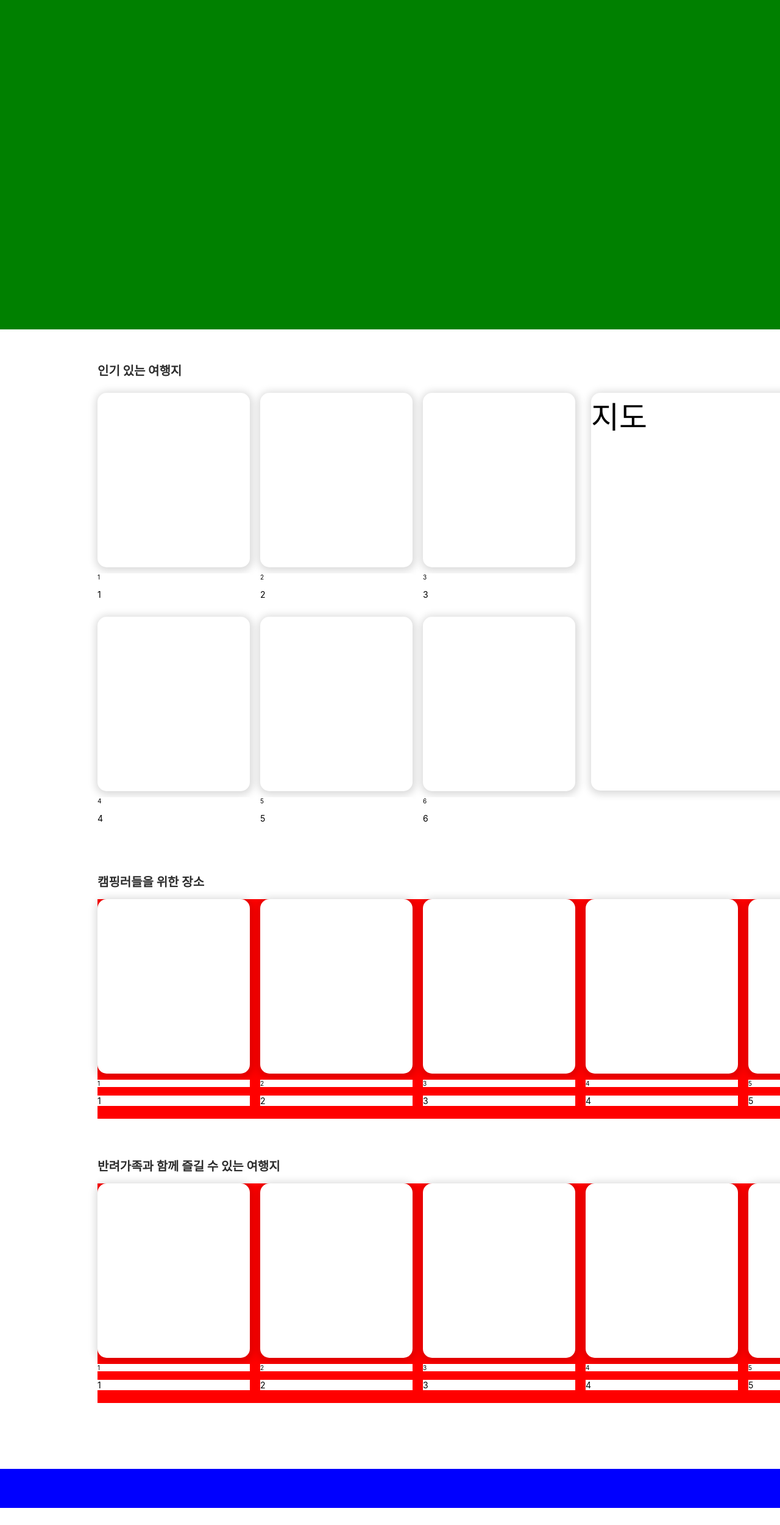
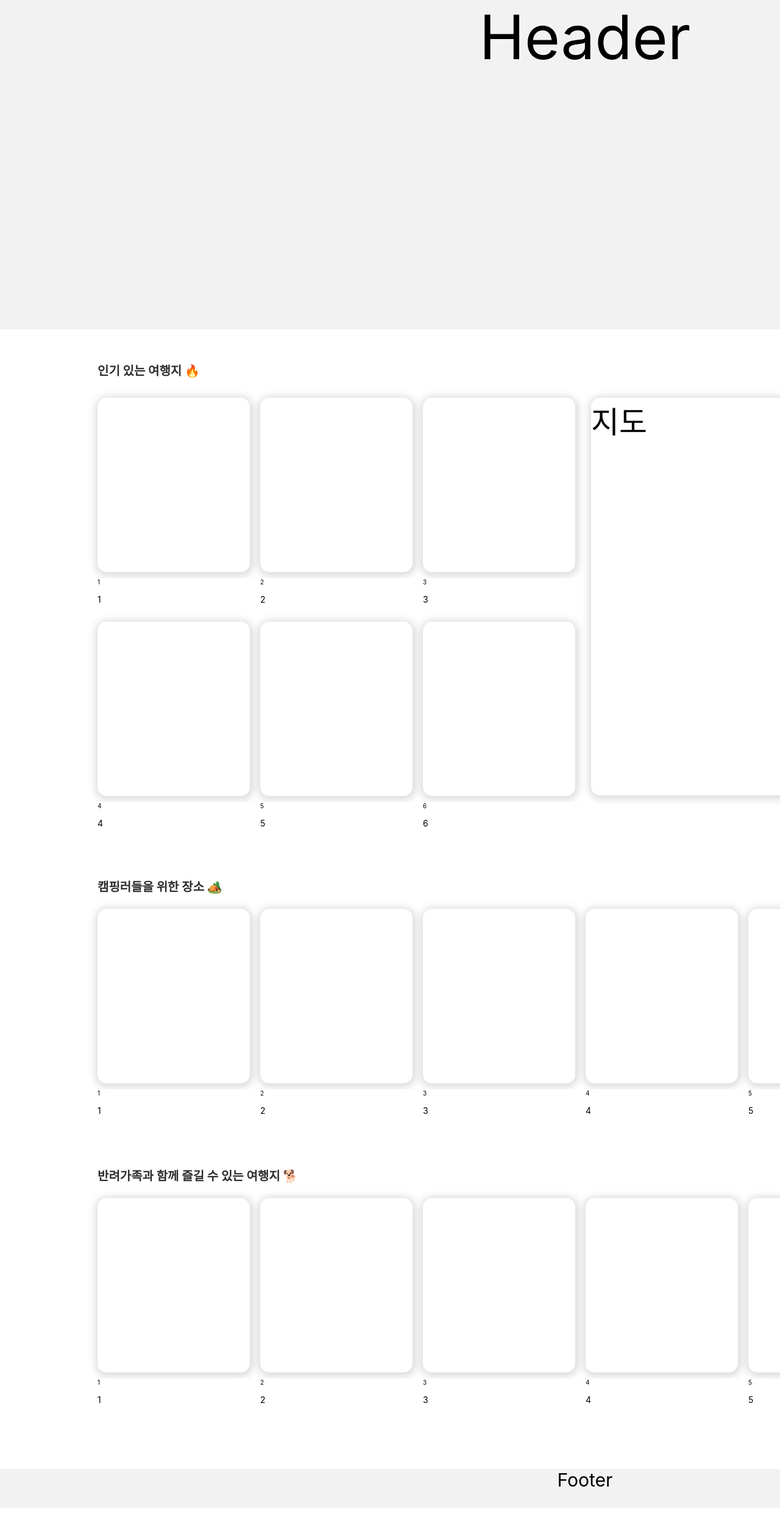
Before and after one commit to G-A-L-E/FrontEnd, a Next.js app in the folder gale/: page / in a window 1280 px wide. Shown: the top 2500 px of the page at 61% size. Built offline with nearby package versions, Linux system fonts and the light colour scheme.

Commit message:
메인화면 레이아웃 구성 20221018

```diff
--- a/gale/pages/index.tsx
+++ b/gale/pages/index.tsx
@@ -11,14 +11,15 @@ const Wrapper: any = styled.div`
 const WrapperHeader: any = styled.div`
   width: 100%;
   height: 540px;
-  background-color: green;
+  background-color: #f2f2f2;
+  font-size: 100px;
+  text-align: center;
 `
 const WrapperBody: any = styled.div`
   position: relative;
   left: 160px;
   width: 1760px;
   height: 1868px;
-  // background-color: yellow;
   display: flex;
   flex-direction : column;
 `
@@ -26,13 +27,15 @@ const WrapperFooter: any = styled.div`
   position: relative;
   width: 1920px;
   height: 64px;
-  background-color: blue;
+  background-color: #f2f2f2;
+  font-size: 30px;
+  text-align: center;
 `
 const Titles: any = styled.div`
   position: relative;
   height: 24px;
   top: 56px;
-  margin-bottom: 24px;
+  margin-bottom: 32px;
   background-color: #ffffff;
 
   font-family: 'Inter';
@@ -65,8 +68,8 @@ const BodayTitleGridRight: any = styled.div`
     text-align: center
 
     background: #FFFFFF;
-  box-shadow: 1px 2px 13px 4px rgba(0, 0, 0, 0.15);
-  border-radius: 15px;
+    box-shadow: 1px 2px 13px 4px rgba(0, 0, 0, 0.15);
+    border-radius: 15px;
 `
 const CardWrap = styled.div`
     width: 250px;
@@ -101,7 +104,7 @@ const SlideWrap = styled.div`
     height: 360px;
     top: 48px;
     margin-bottom: 58px;
-    background-color: red;
+    background-color: #ffffff;
     display: flex;
     flex-direction: row;
 `
@@ -110,9 +113,11 @@ const SlideWrap = styled.div`
 const Home: NextPage = () => {
   return (
     <Wrapper>
-      <WrapperHeader />
+      <WrapperHeader>
+        Header
+      </WrapperHeader>
       <WrapperBody>
-        <Titles>인기 있는 여행지</Titles>
+        <Titles>인기 있는 여행지 🔥</Titles>
         <BodyTitle>
           <BodayTitleGridLeft>
             <CardWrap>
@@ -150,7 +155,7 @@ const Home: NextPage = () => {
             지도
           </BodayTitleGridRight>
         </BodyTitle>
-        <Titles>캠핑러들을 위한 장소</Titles>
+        <Titles>캠핑러들을 위한 장소 🏕️</Titles>
         <SlideWrap>
           <CardWrap>
             <CardImg />
@@ -188,7 +193,7 @@ const Home: NextPage = () => {
             <CardPlace>7</CardPlace>
           </CardWrap>
         </SlideWrap>
-        <Titles>반려가족과 함께 즐길 수 있는 여행지</Titles>
+        <Titles>반려가족과 함께 즐길 수 있는 여행지 🐕</Titles>
         <SlideWrap>
           <CardWrap>
             <CardImg />
@@ -227,7 +232,9 @@ const Home: NextPage = () => {
           </CardWrap>
         </SlideWrap>
       </WrapperBody>
-      <WrapperFooter />
+      <WrapperFooter>
+        Footer
+      </WrapperFooter>
     </Wrapper>
   )
 }
```
